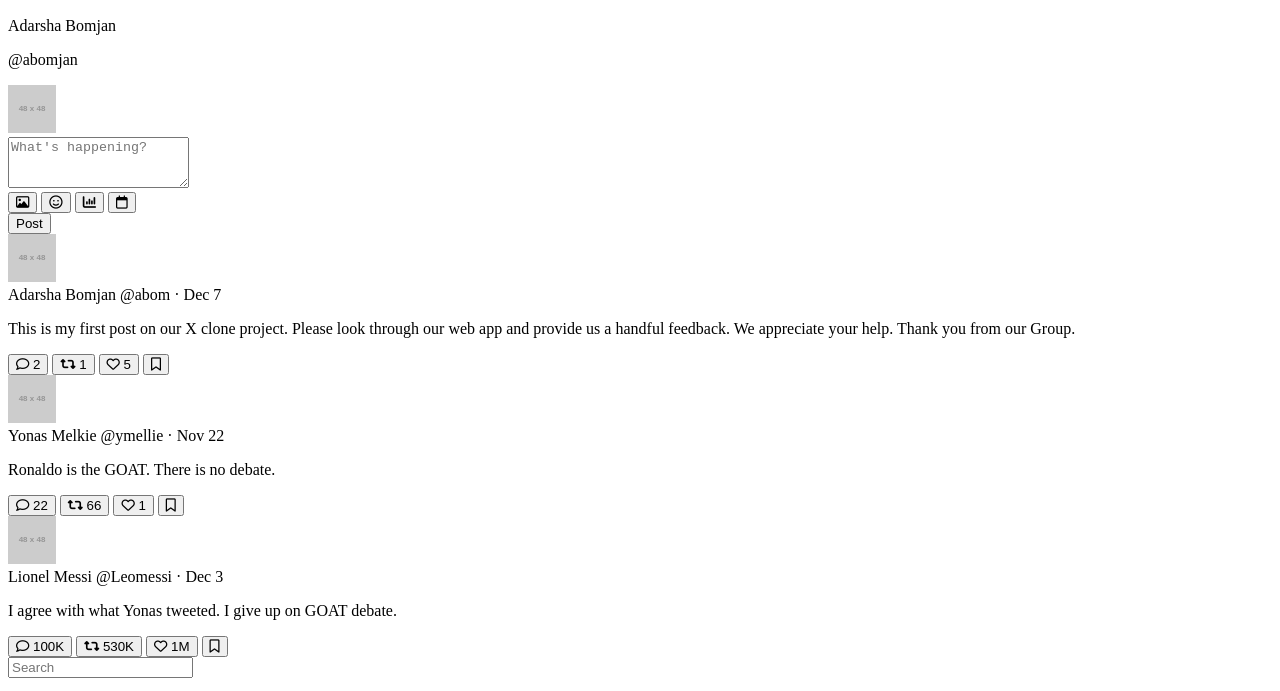
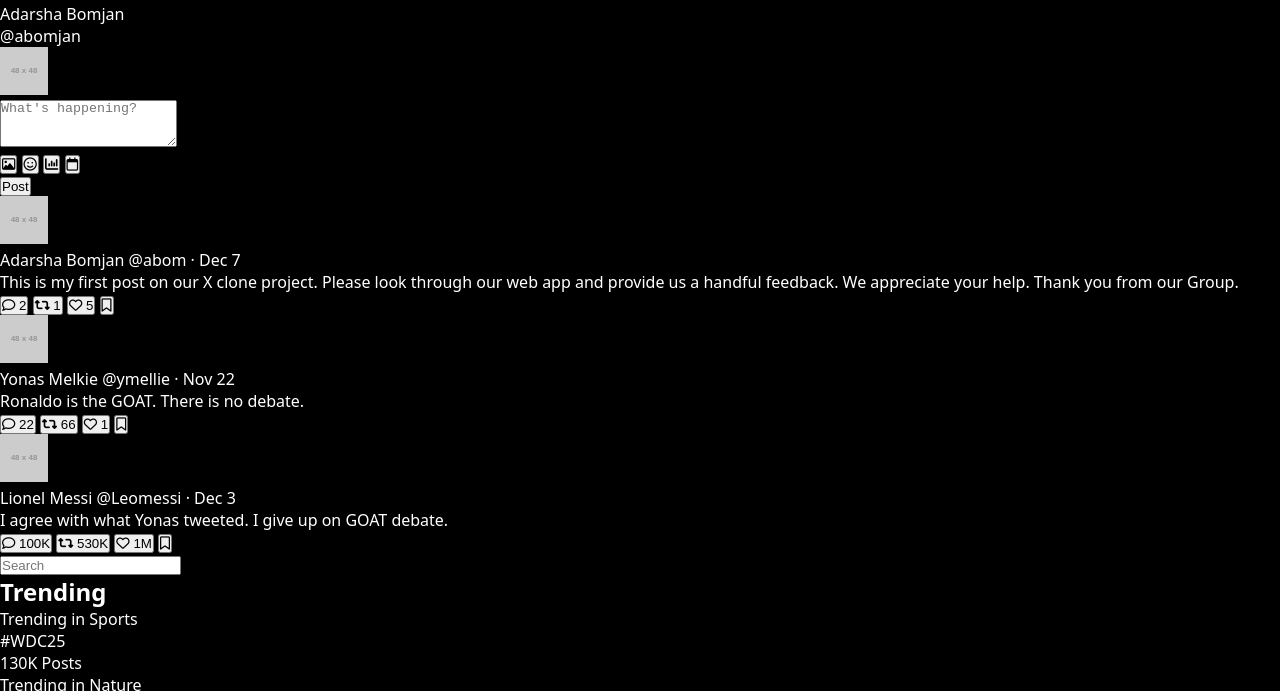
Before and after one commit to yoni4848/CSC317, a website: page assignments/5/public/index.html in a window 1280 px wide. Shown: the part 116-807 px from the top of the page. Drawn offline with Linux system fonts and the light colour scheme; placeholder pictures from the web are drawn by us.

Commit message:
set margin and padding 0 and set colors, fonts

```diff
--- a/assignments/5/public/css/styles.css
+++ b/assignments/5/public/css/styles.css
@@ -0,0 +1,12 @@
+* {
+  margin: 0;
+  padding: 0;
+  box-sizing: border-box;
+}
+
+body {
+  background-color: black;
+  color: white;
+  font-family: system-ui, -apple-system, BlinkMacSystemFont, "Segoe UI", Roboto,
+    Oxygen, Ubuntu, Cantarell, "Open Sans", "Helvetica Neue", sans-serif;
+}
--- a/assignments/5/public/index.html
+++ b/assignments/5/public/index.html
@@ -1,13 +1,16 @@
 <!DOCTYPE html>
 <html lang="en">
   <head>
-    <meta charset="UTF-8">
-    <meta name="viewport" content="width=device-width, initial-scale=1.0">
-    <link rel="stylesheet" href="https://cdnjs.cloudflare.com/ajax/libs/font-awesome/6.6.0/css/all.min.css"/>
+    <meta charset="UTF-8" />
+    <meta name="viewport" content="width=device-width, initial-scale=1.0" />
+    <link
+      rel="stylesheet"
+      href="https://cdnjs.cloudflare.com/ajax/libs/font-awesome/6.6.0/css/all.min.css"
+    />
+    <link rel="stylesheet" href="css/styles.css" />
     <title>X Clone</title>
   </head>
   <body>
-
     <div class="main">
       <aside class="leftsideBar">
         <div class="Xlogo"><i class="fa-brands fa-x-twitter"></i></div>
@@ -73,7 +76,6 @@
               </p>
 
               <div class="actionButtons">
-
                 <div class="actionButtons">
                   <button>
                     <span><i class="fa-regular fa-comment"></i></span>
@@ -170,8 +172,6 @@
           </article>
         </div>
       </main>
-
-    </div>
       <div class="rightsideBar">
         <input type="search" placeholder="Search" />
         <div class="trends">
@@ -189,6 +189,6 @@
           <a href="#">Show more</a>
         </div>
       </div>
-
+    </div>
   </body>
 </html>
```
Lines whose indentation alone changed are shown as unchanged.
